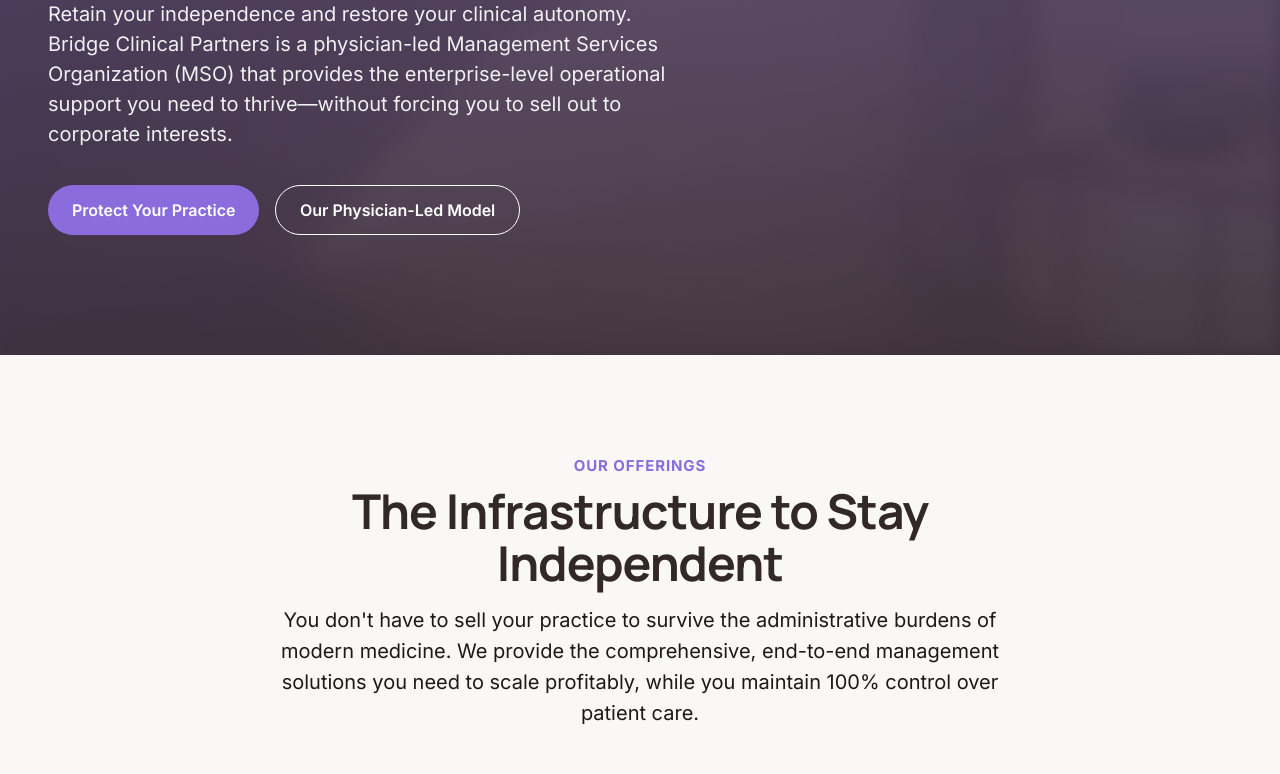
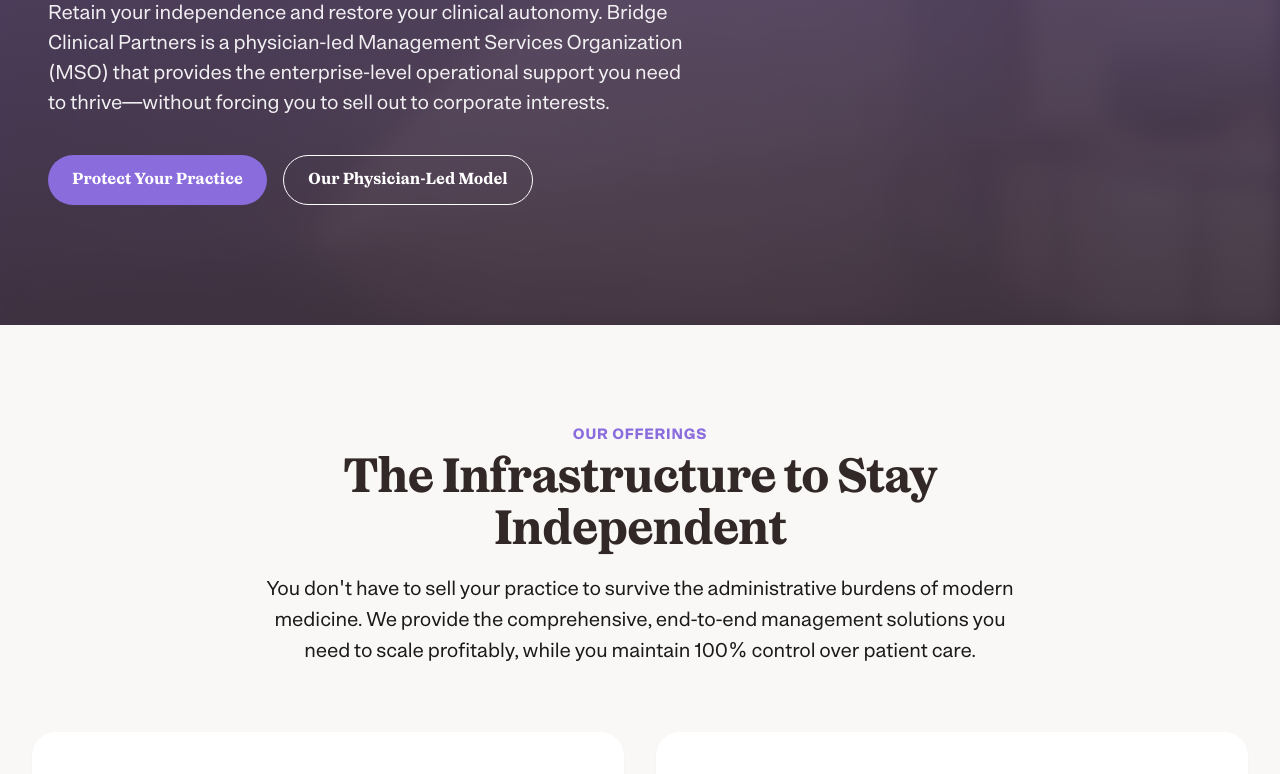
Before and after one commit to BCPtechnical/Bridge-Clinical-Partners, a plain HTML site: page index.html in a window 1280 px wide. Shown: the part 425-1199 px from the top of the page. Drawn offline with Linux system fonts and the light colour scheme.

Commit message:
Wire in Oceanic Text/Oceanic Grotesk as self-hosted WOFF2, drop Google Fonts; clean up README

```diff
--- a/index.html
+++ b/index.html
@@ -9,10 +9,6 @@
   <!-- Security headers: additionally set these at the server/CDN level (see README) -->
   <meta http-equiv="X-Content-Type-Options" content="nosniff">
   <meta name="referrer" content="strict-origin-when-cross-origin">
-
-  <link rel="preconnect" href="https://fonts.googleapis.com">
-  <link rel="preconnect" href="https://fonts.gstatic.com" crossorigin>
-  <link href="https://fonts.googleapis.com/css2?family=Inter:wght@400;500;600;700;800&family=Manrope:wght@400;500;600;700;800&display=swap" rel="stylesheet">
 
   <link rel="stylesheet" href="styles.css">
 </head>
--- a/styles.css
+++ b/styles.css
@@ -2,6 +2,49 @@
    Bridge Clinical Partners — Landing Page
    Static, dependency-free HTML/CSS/JS build
    ============================================ */
+
+@font-face {
+  font-family: 'Oceanic Text';
+  src: url('assets/fonts/oceanic-text-book.woff2') format('woff2');
+  font-weight: 400;
+  font-style: normal;
+  font-display: swap;
+}
+@font-face {
+  font-family: 'Oceanic Text';
+  src: url('assets/fonts/oceanic-text-medium.woff2') format('woff2');
+  font-weight: 500;
+  font-style: normal;
+  font-display: swap;
+}
+@font-face {
+  font-family: 'Oceanic Text';
+  src: url('assets/fonts/oceanic-text-bold.woff2') format('woff2');
+  font-weight: 700;
+  font-style: normal;
+  font-display: swap;
+}
+@font-face {
+  font-family: 'Oceanic Grotesk';
+  src: url('assets/fonts/oceanic-grotesk-regular.woff2') format('woff2');
+  font-weight: 400;
+  font-style: normal;
+  font-display: swap;
+}
+@font-face {
+  font-family: 'Oceanic Grotesk';
+  src: url('assets/fonts/oceanic-grotesk-medium.woff2') format('woff2');
+  font-weight: 500;
+  font-style: normal;
+  font-display: swap;
+}
+@font-face {
+  font-family: 'Oceanic Grotesk';
+  src: url('assets/fonts/oceanic-grotesk-bold.woff2') format('woff2');
+  font-weight: 700;
+  font-style: normal;
+  font-display: swap;
+}
 
 :root {
   --purple-deep: #594678;
@@ -14,8 +57,8 @@
   --white: #ffffff;
   --muted: #bcb7ad;
 
-  --font-display: 'Manrope', 'Inter', -apple-system, BlinkMacSystemFont, sans-serif;
-  --font-body: 'Inter', -apple-system, BlinkMacSystemFont, sans-serif;
+  --font-display: 'Oceanic Text', 'Manrope', 'Inter', -apple-system, BlinkMacSystemFont, sans-serif;
+  --font-body: 'Oceanic Grotesk', 'Inter', -apple-system, BlinkMacSystemFont, sans-serif;
 
   --max-w: 1280px;
   --radius-lg: 24px;
@@ -56,6 +99,7 @@ p { margin: 0; }
 }
 
 .btn {
+  font-family: var(--font-display);
   display: inline-flex;
   align-items: center;
   justify-content: center;
```
Also changed, not shown: README.md, assets/fonts/oceanic-grotesk-bold.woff2 (added), assets/fonts/oceanic-grotesk-medium.woff2 (added), assets/fonts/oceanic-grotesk-regular.woff2 (added), assets/fonts/oceanic-text-bold.woff2 (added), assets/fonts/oceanic-text-book.woff2 (added), assets/fonts/oceanic-text-medium.woff2 (added).
